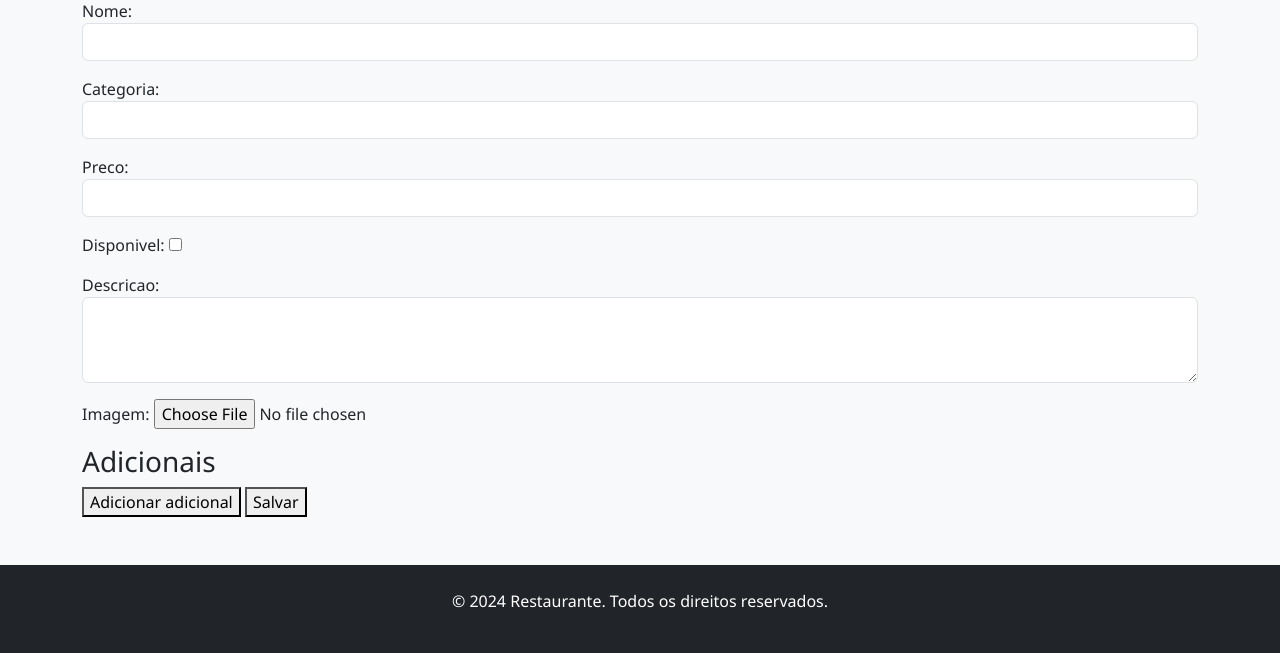
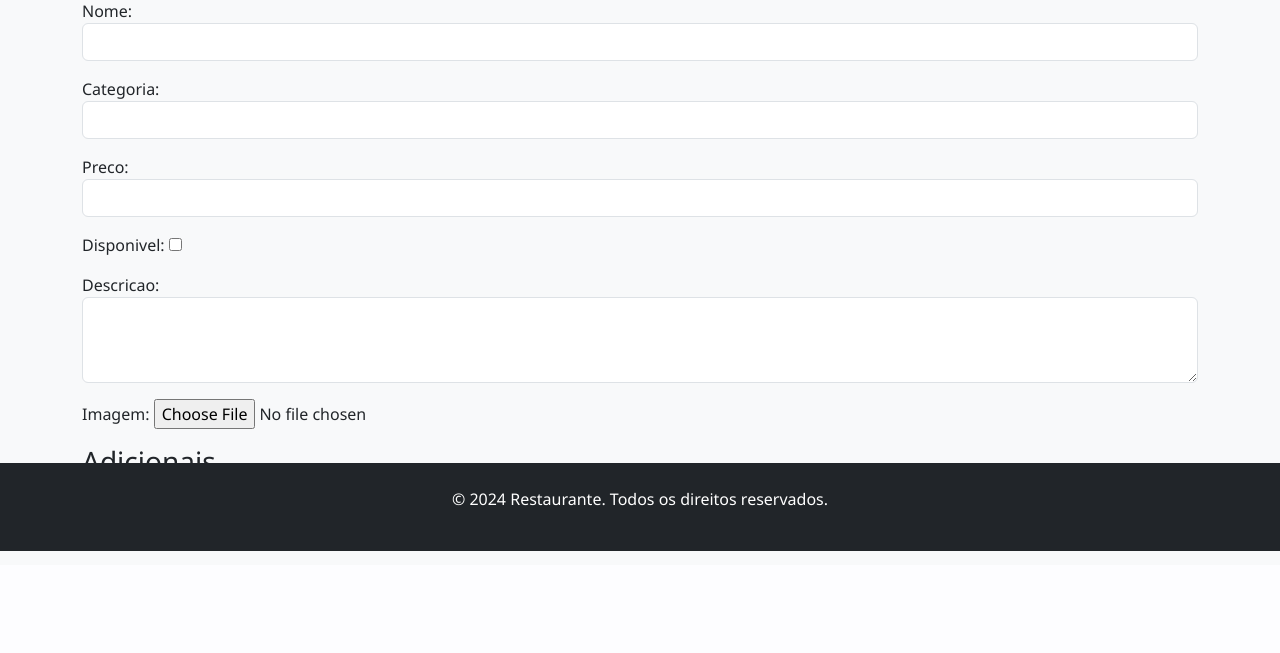
Before and after one commit to Vipires19/menu_online, a Django app: page /produtos_novo/ in a window 1280 px wide. Shown: the part 249-902 px from the top of the page. After the commit the page ends 800 px from the top, so only its background shows below. Run offline with Django 5.2, Linux system fonts and the light colour scheme; the visitor is signed in with stand-in values (Sample User, id 1); parts of the project's set-up code (start-up, migrations or seed data) failed here and were passed over.

Commit message:
ajuste no footer

```diff
--- a/menu/templates/base.html
+++ b/menu/templates/base.html
@@ -98,10 +98,8 @@
     </main>
 
     <!-- Rodapé -->
-    <footer class="bg-dark text-white text-center py-4 mt-5">
-        <div class="container">
+    <footer class="bg-dark text-white text-center py-4 mt-5" style="position: fixed; bottom: 0; width: 100%;">
             <p>&copy; 2024 Restaurante. Todos os direitos reservados.</p>
-        </div>
     </footer>
 
     <!-- Bootstrap JavaScript -->
```
